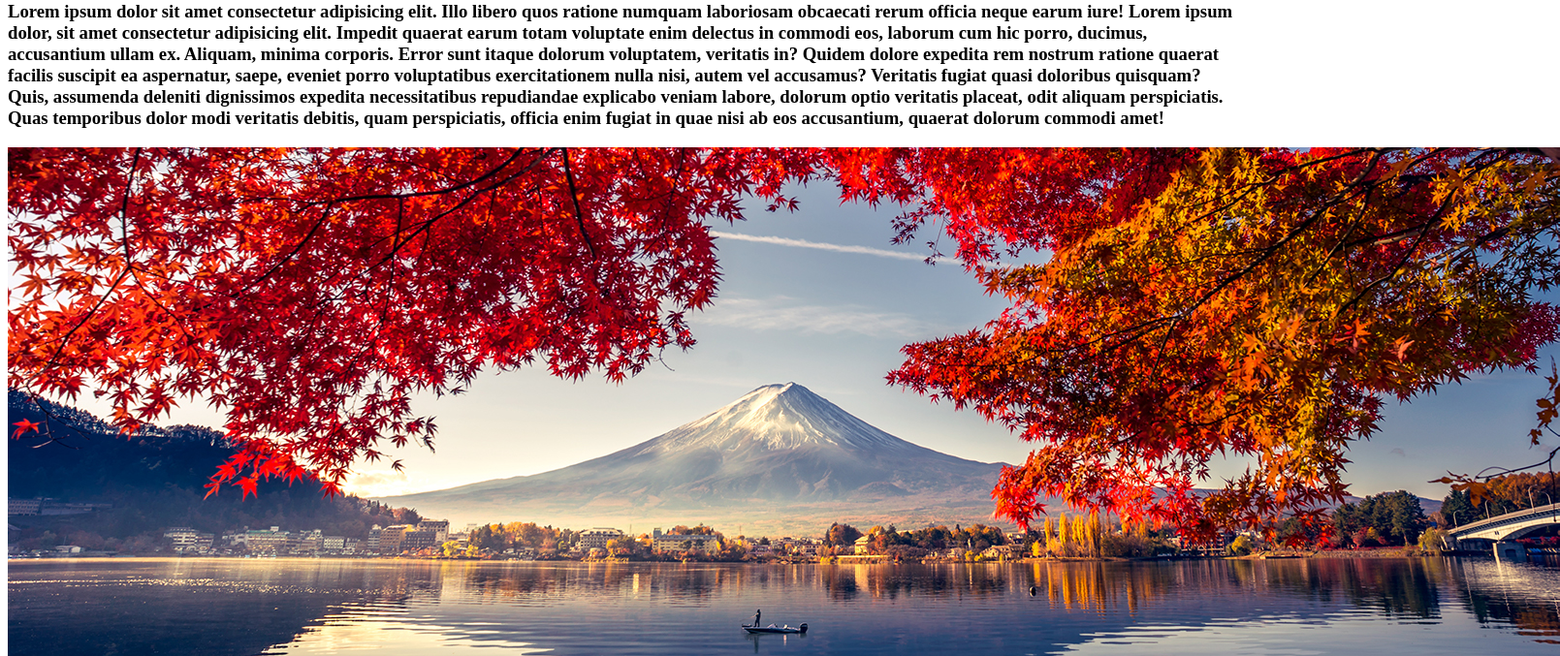
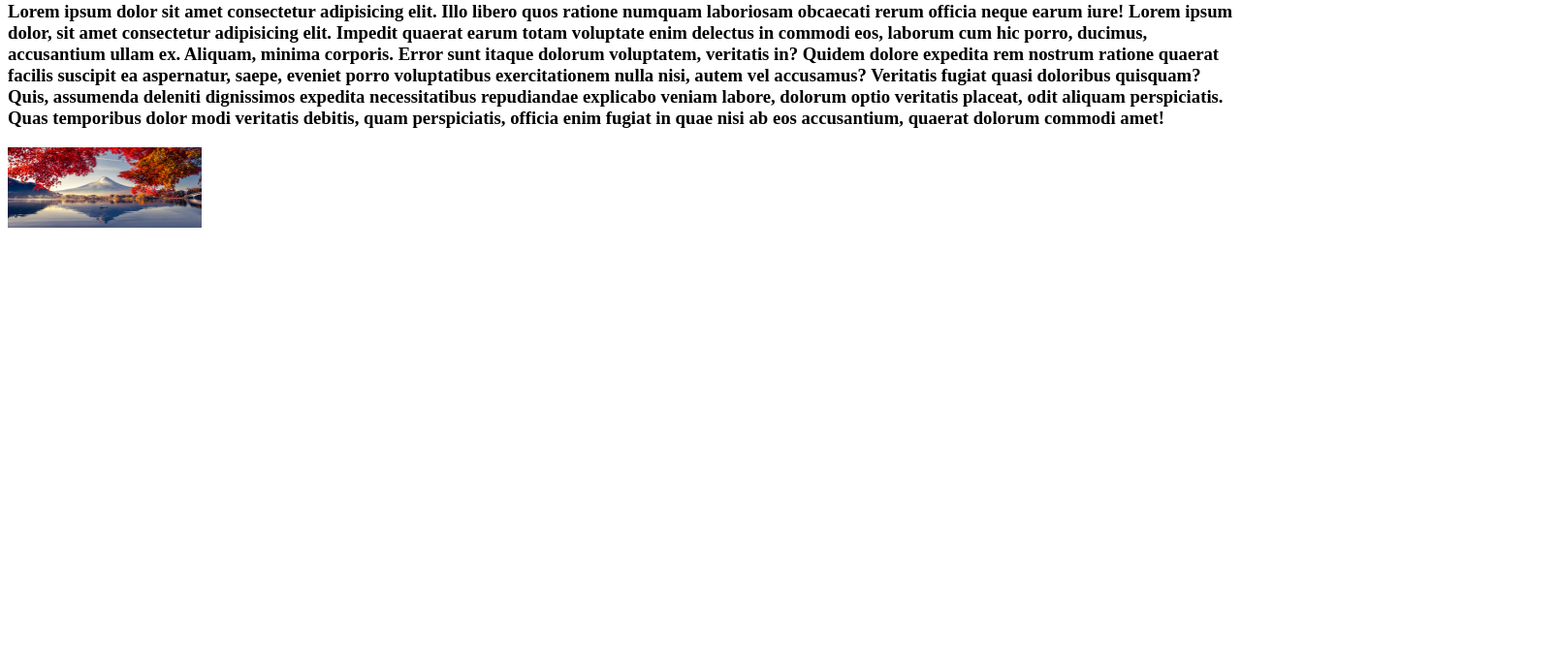
Before and after one commit to chandreshMalhi/web3, a plain HTML site: page index.html in a window 1280 px wide. Shown: the part 79-756 px from the top of the page at 97% size, 1609 px wide, since content can reach past the window. Drawn offline with Linux system fonts and the light colour scheme.

Commit message:
Update index.html

```diff
--- a/index.html
+++ b/index.html
@@ -11,6 +11,6 @@
     <h3>Lorem ipsum dolor sit amet consectetur adipisicing elit. Illo libero quos ratione numquam laboriosam obcaecati rerum officia neque earum iure!
         Lorem ipsum dolor, sit amet consectetur adipisicing elit. Impedit quaerat earum totam voluptate enim delectus in commodi eos, laborum cum hic porro, ducimus, accusantium ullam ex. Aliquam, minima corporis. Error sunt itaque dolorum voluptatem, veritatis in? Quidem dolore expedita rem nostrum ratione quaerat facilis suscipit ea aspernatur, saepe, eveniet porro voluptatibus exercitationem nulla nisi, autem vel accusamus? Veritatis fugiat quasi doloribus quisquam? Quis, assumenda deleniti dignissimos expedita necessitatibus repudiandae explicabo veniam labore, dolorum optio veritatis placeat, odit aliquam perspiciatis. Quas temporibus dolor modi veritatis debitis, quam perspiciatis, officia enim fugiat in quae nisi ab eos accusantium, quaerat dolorum commodi amet!
     </h3>
-    <img src="./Landscape-Color.jpg" alt="">
+    <img src="./Landscape-Color.jpg" alt="" width="200px">
 </body>
 </html>
```
